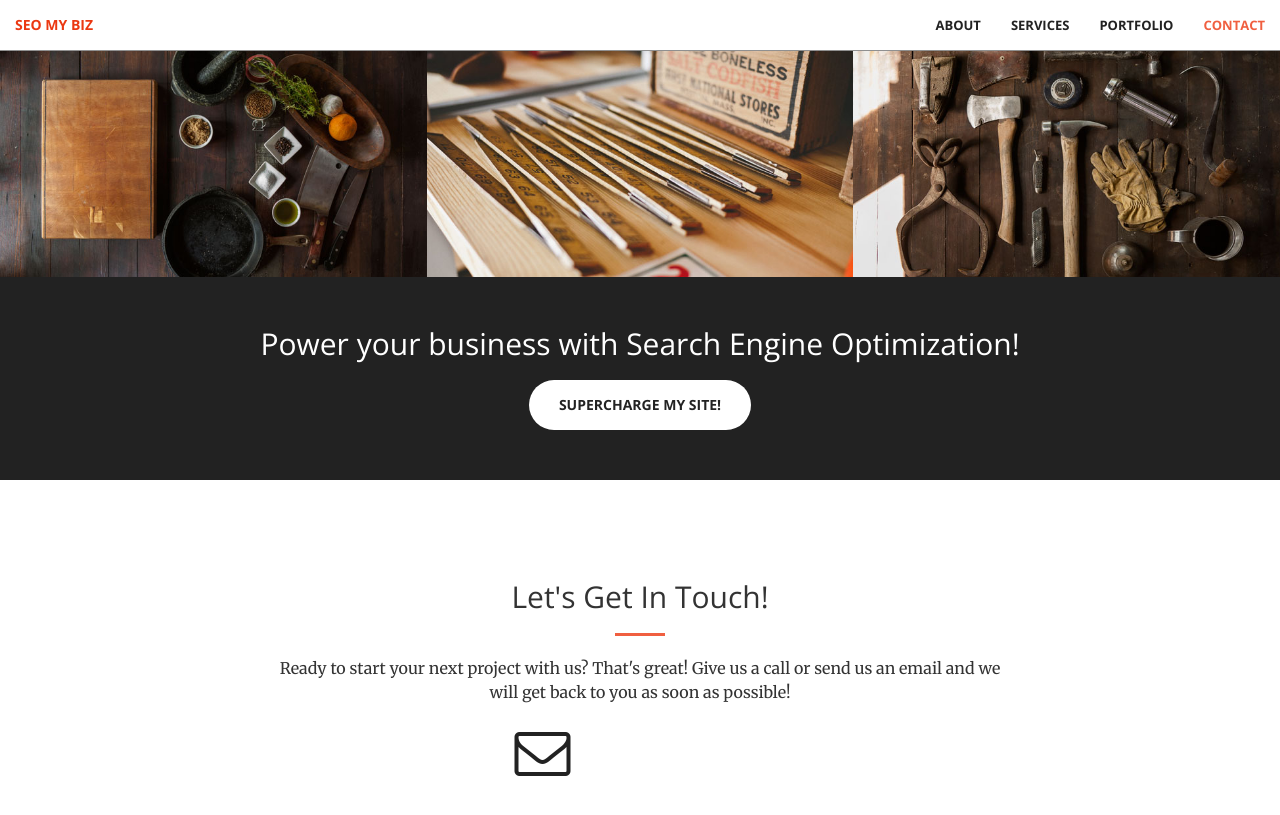
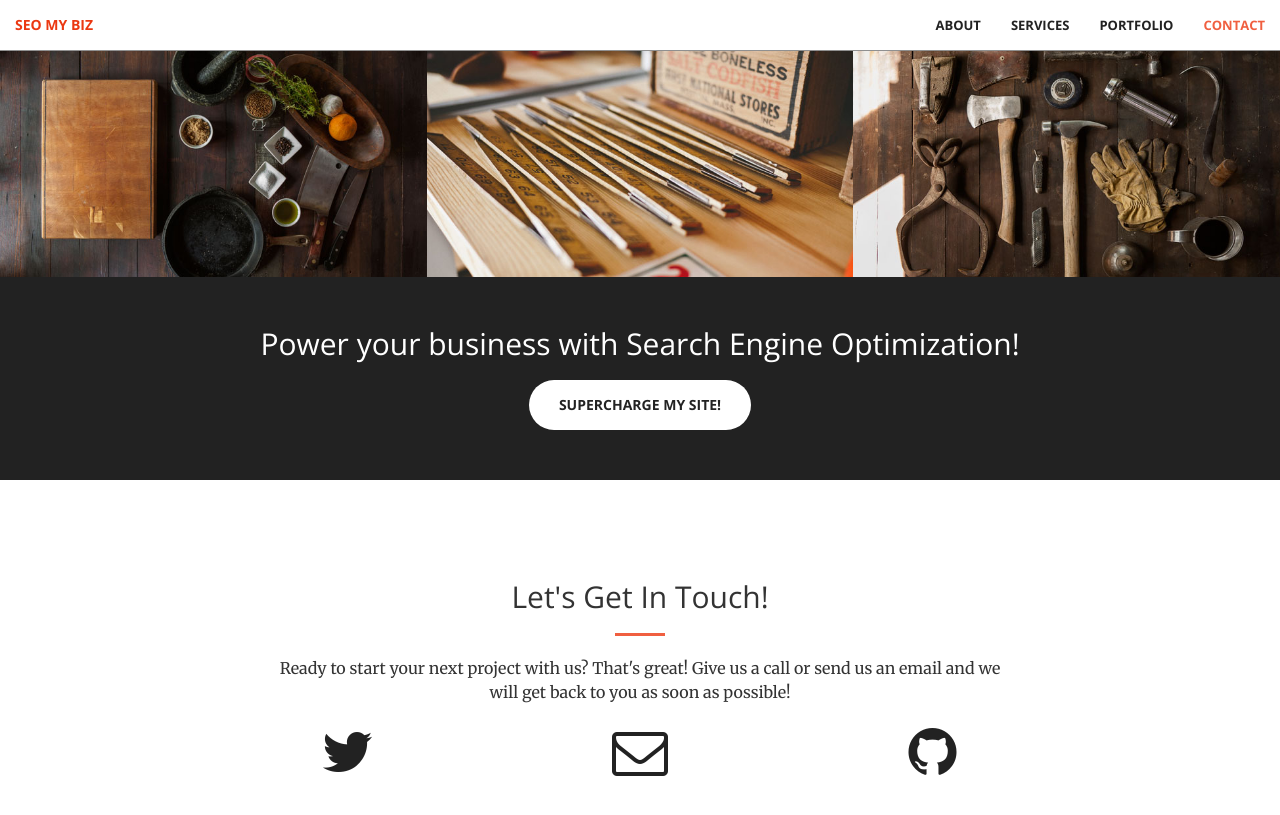
Before and after one commit to RustisaurusRex/website, a Jekyll site: the page built from index.html, in a window 1280 px wide and 900 px high, scrolled down 2005 px. Shown: the top 815 px of the window. Built offline with Jekyll 4.4.1, drawn with Linux system fonts in a browser that asks for light colours.

Commit message:
Show contact icons

```diff
--- a/_includes/contact.html
+++ b/_includes/contact.html
@@ -6,27 +6,23 @@
                 <hr class="primary">
                 <p>Ready to start your next project with us? That's great! Give us a call or send us an email and we will get back to you as soon as possible!</p>
             </div>
-        <!--
             <div class="col-lg-2 col-lg-offset-2 text-center">
             <a href="https://twitter.com/{{ site.twitter_username }}">
                 <i class="fa fa-twitter fa-3x wow bounceIn" data-wow-delay=".1s"></i>
                 <p>{{ site.twitter_username }}</p>
             </a>
         </div>
-        -->
-        <div class="col-lg-8 col-lg-offset-1 text-center">
+        <div class="col-lg-2 col-lg-offset-1 text-center">
             <a href="mailto:{{ site.email }}">
             <i class="fa fa-envelope-o fa-3x wow bounceIn" data-wow-delay=".1s"></i>
                 <p>{{ site.email }}</p>
             </a>
         </div>
-        <!--
         <div class="col-lg-2 col-lg-offset-1 text-center">
             <a href="https://github.com/{{ site.github_username }}">
             <i class="fa fa-github fa-3x wow bounceIn" data-wow-delay=".1s"></i>
                 <p>{{ site.github_username }}</p>
             </a>
         </div>
- -->
     </div>
 </section>
```
